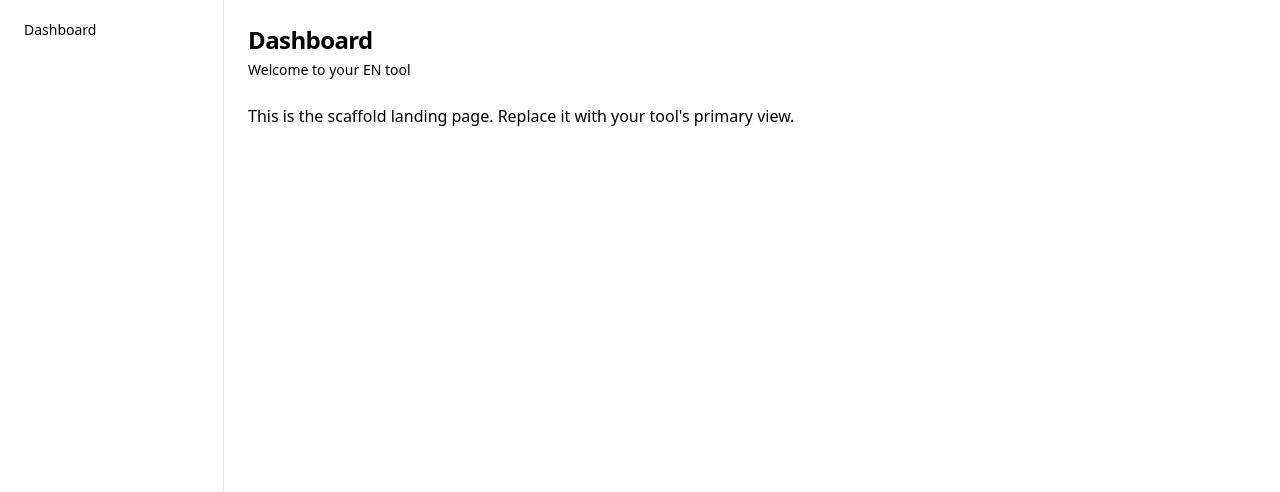
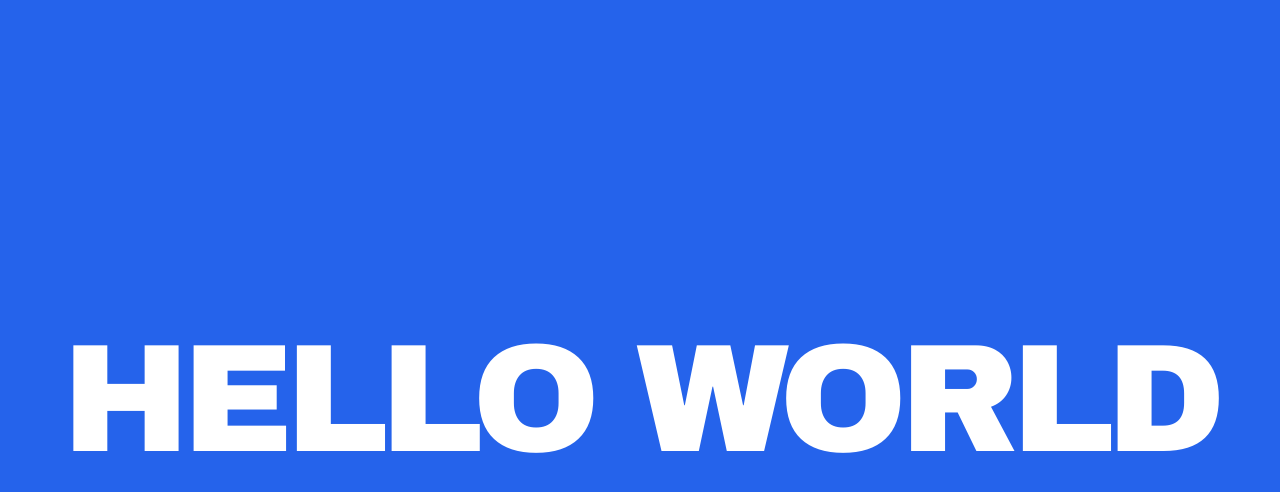
Before and after one commit to Evolve-North/en-tool-dave-test-project, a Next.js app: page /dashboard in a window 1280 px wide. Shown: the top 492 px of the page. Built offline with nearby package versions, Linux system fonts and the light colour scheme.

Commit message:
Turn: create a blue page with "hello world" in centre-ce

```diff
--- a/app/(app)/dashboard/page.tsx
+++ b/app/(app)/dashboard/page.tsx
@@ -1,12 +1,9 @@
-import { PageHeader } from "@/components/page-header";
-
 export default function DashboardPage() {
   return (
-    <div className="space-y-6 p-6">
-      <PageHeader title="Dashboard" subtitle="Welcome to your EN tool" />
-      <p className="text-muted-foreground">
-        This is the scaffold landing page. Replace it with your tool&apos;s primary view.
-      </p>
+    <div className="fixed inset-0 flex items-center justify-center bg-blue-600">
+      <h1 className="text-[12vw] font-black uppercase leading-none tracking-tighter text-white" style={{ fontFamily: "Arial Black, Impact, sans-serif" }}>
+        hello world
+      </h1>
     </div>
   );
 }
```
